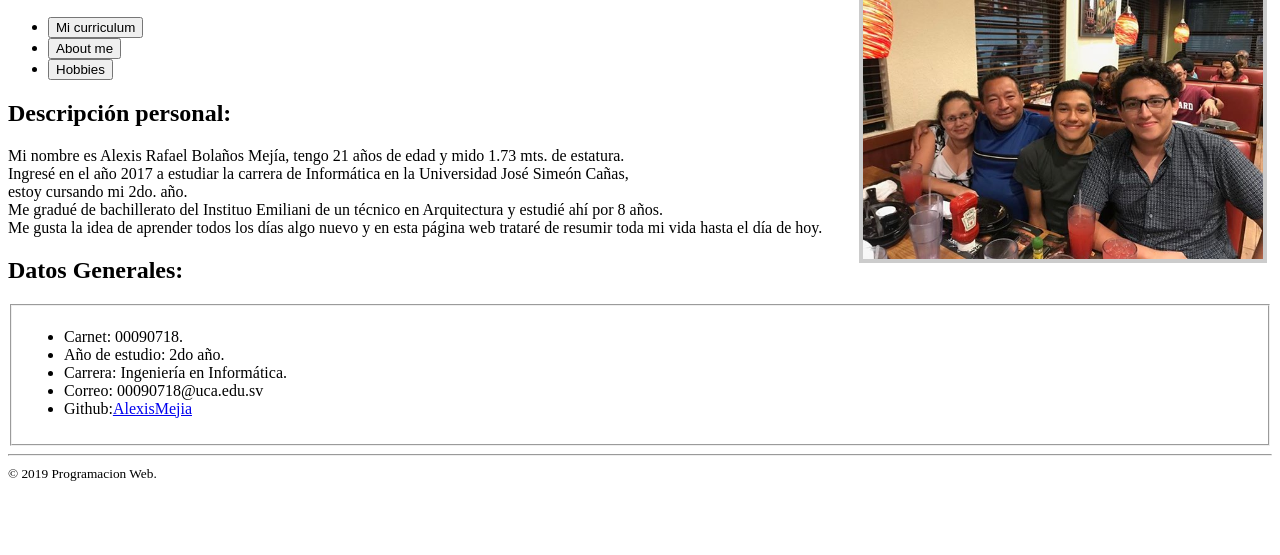
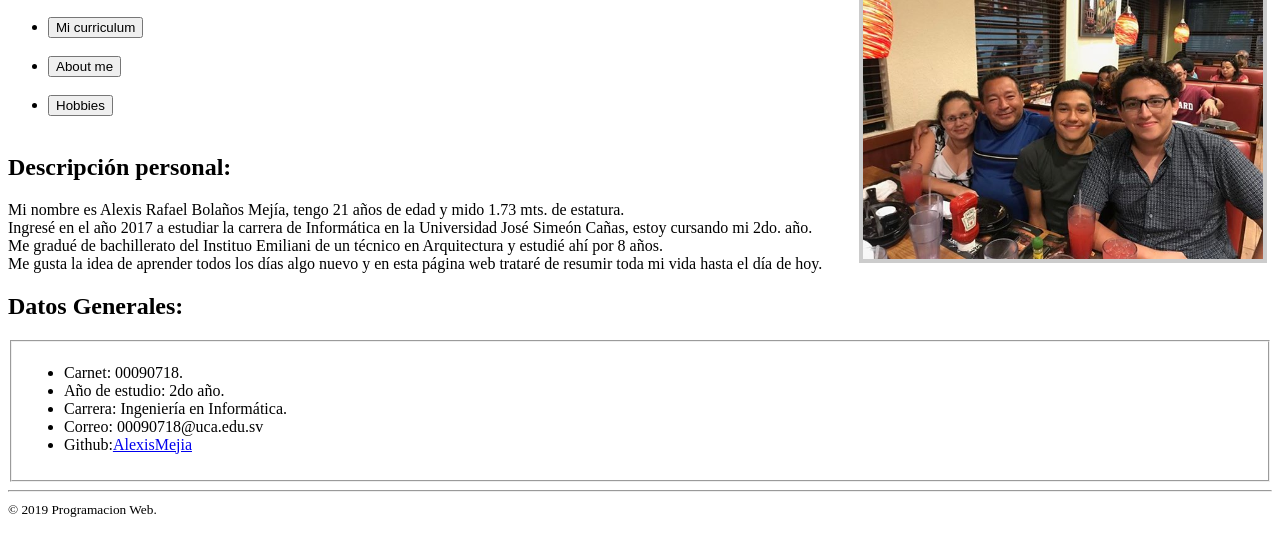
Before and after one commit to AlexisMejia/Portafolio_PW0219_-00090718-, a plain HTML site: page Tarea1/Pagina_Principal.html in a window 1280 px wide. Shown: the part 191-746 px from the top of the page. Drawn offline with Linux system fonts and the light colour scheme.

Commit message:
[Tarea1] Fix: Text in Pagina Principal

```diff
--- a/Tarea1/Pagina_Principal.html
+++ b/Tarea1/Pagina_Principal.html
@@ -30,13 +30,13 @@
                 <ul>
                     <li><a href="CV.html">
                             <input type="button" name="plainButton" value="Mi curriculum">
-                        </a></li>
+                        </a></li> <br>
                     <li><a href="AboutMe.html">
                             <input type="button" name="plainButton" value="About me">
-                        </a></li>
+                        </a></li> <br>
                     <li><a href="Hobbies.html">
                             <input type="button" name="plainButton" value="Hobbies">
-                        </a></li>
+                        </a></li> <br>
                 </ul>
             </nav>
         </aside>
@@ -44,7 +44,7 @@
             <section>
                 <h2>Descripción personal:</h2>
                 <p>Mi nombre es Alexis Rafael Bolaños Mejía, tengo 21 años de edad y mido 1.73 mts. de estatura.<br>
-                    Ingresé en el año 2017 a estudiar la carrera de Informática en la Universidad José Simeón Cañas,<br>
+                    Ingresé en el año 2017 a estudiar la carrera de Informática en la Universidad José Simeón Cañas,
                     estoy cursando mi 2do. año. <br>
                     Me gradué de bachillerato del Instituo Emiliani de un técnico en Arquitectura y estudié ahí por 8
                     años. <br>
```
